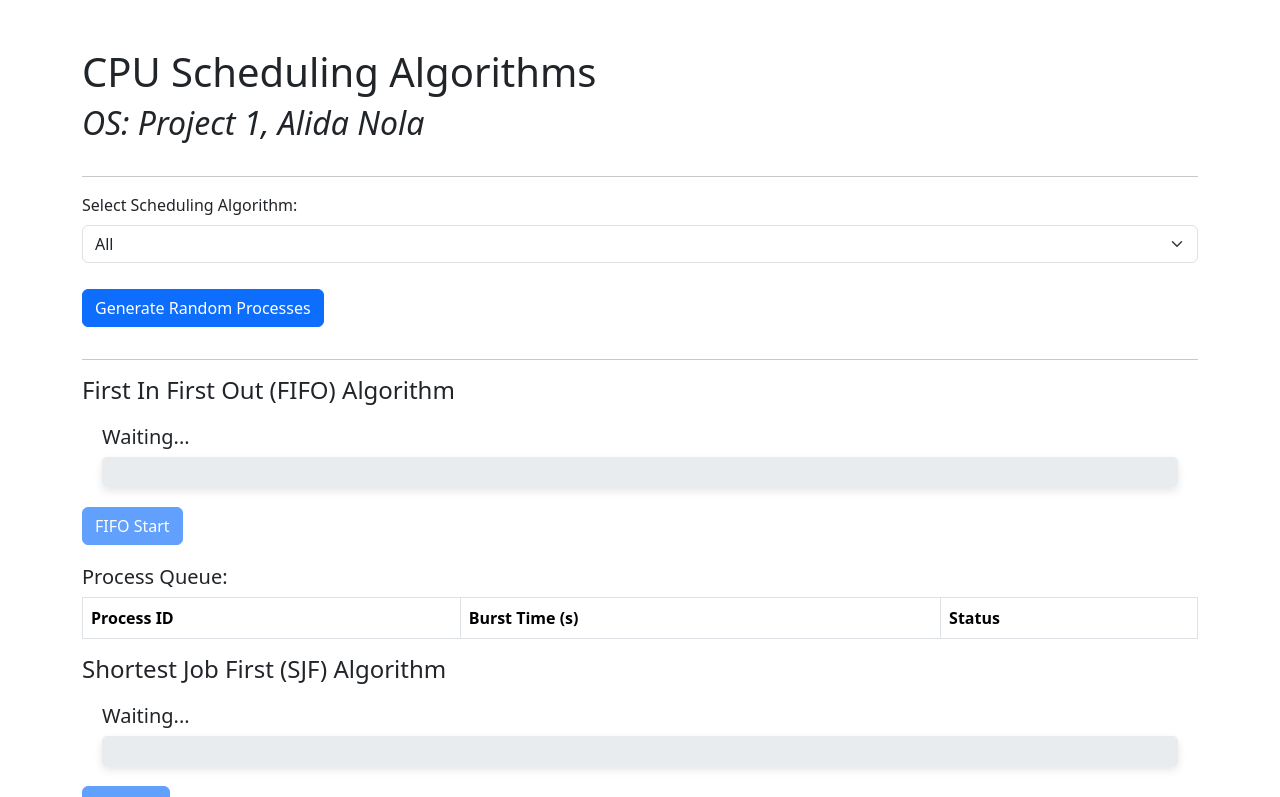
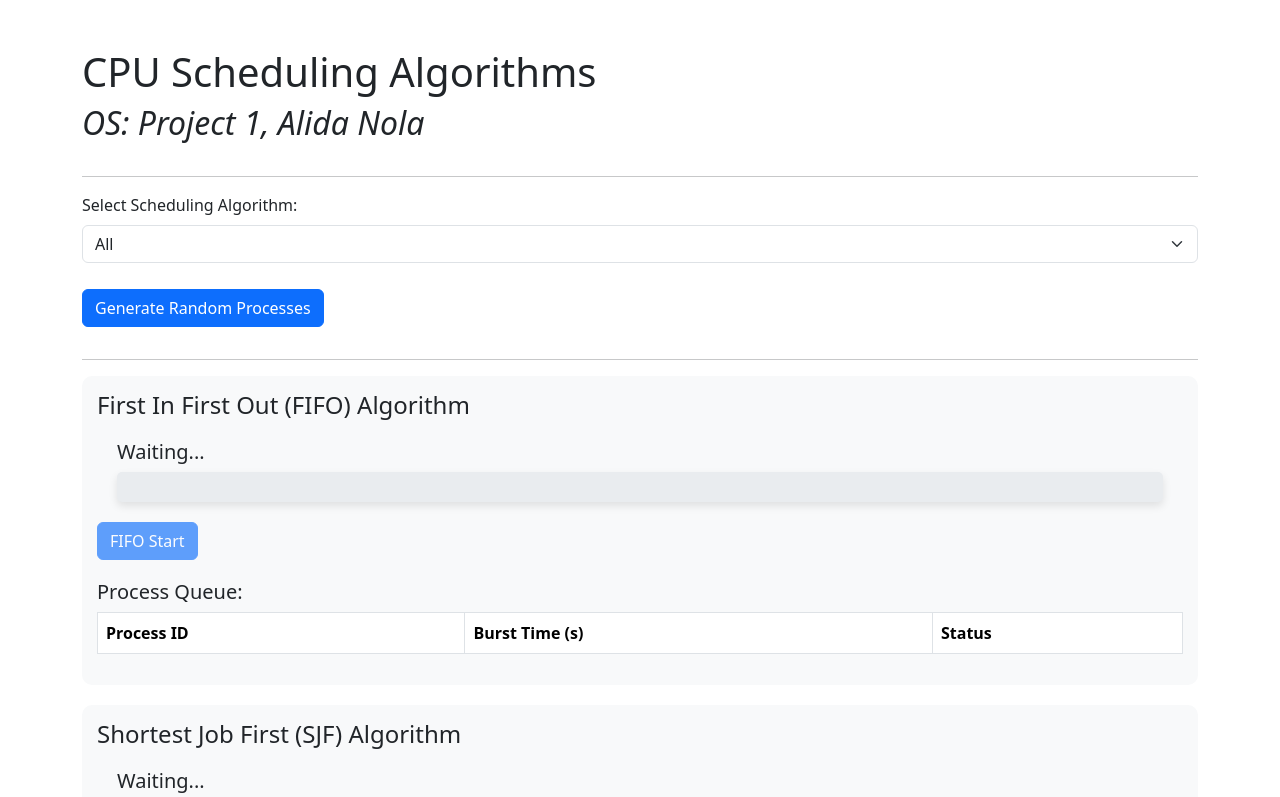
Before and after one commit to alida-nola/OSProject1, a React (Create React App) app in the folder project1/: page / in a window 1280 px wide. Shown: the top 797 px of the page. Built offline with nearby package versions, Linux system fonts and the light colour scheme.

Commit message:
all-clean

```diff
--- a/project1/src/App.js
+++ b/project1/src/App.js
@@ -92,16 +92,26 @@ function App() {
 
                 {/* Passing generated processes to selected algo */}
                 <div>
-                    {selectedAlgo === "All" && (
-                        <>
-                            <FIFO processes = {process} />
-                            <SJF processes = {process} />
-                            <STCF processes = {process} />
-                        </>
+                    {selectedAlgo === "All" ? (
+                     <>
+                        {[FIFO, SJF, STCF].map((Component, index) => (
+                            <div key={index} style={{
+                                backgroundColor: "#f8f9fa",
+                                padding: "15px",
+                                borderRadius: "10px",
+                                marginBottom: "20px"
+                            }}>
+                                <Component processes={process} />
+                            </div>
+                        ))}
+                    </>
+                ) : (
+                    <>
+                        {selectedAlgo === "FIFO" && <FIFO processes={process} />}
+                        {selectedAlgo === "SJF" && <SJF processes={process} />}
+                        {selectedAlgo === "STCF" && <STCF processes={process} />}
+                    </>
                     )}
-                    {selectedAlgo === "FIFO" && <FIFO processes = {process} />}
-                    {selectedAlgo === "SJF" && <SJF processes = {process} />}
-                    {selectedAlgo === "STCF" && <STCF processes = {process} />}
                 </div>
             </div>
         </>
```
